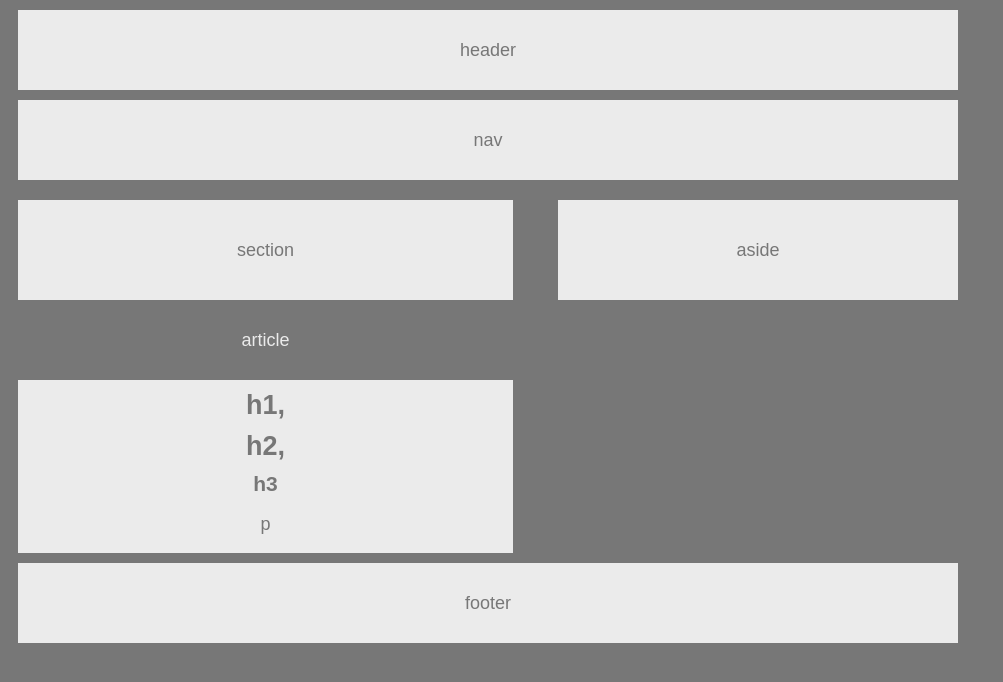
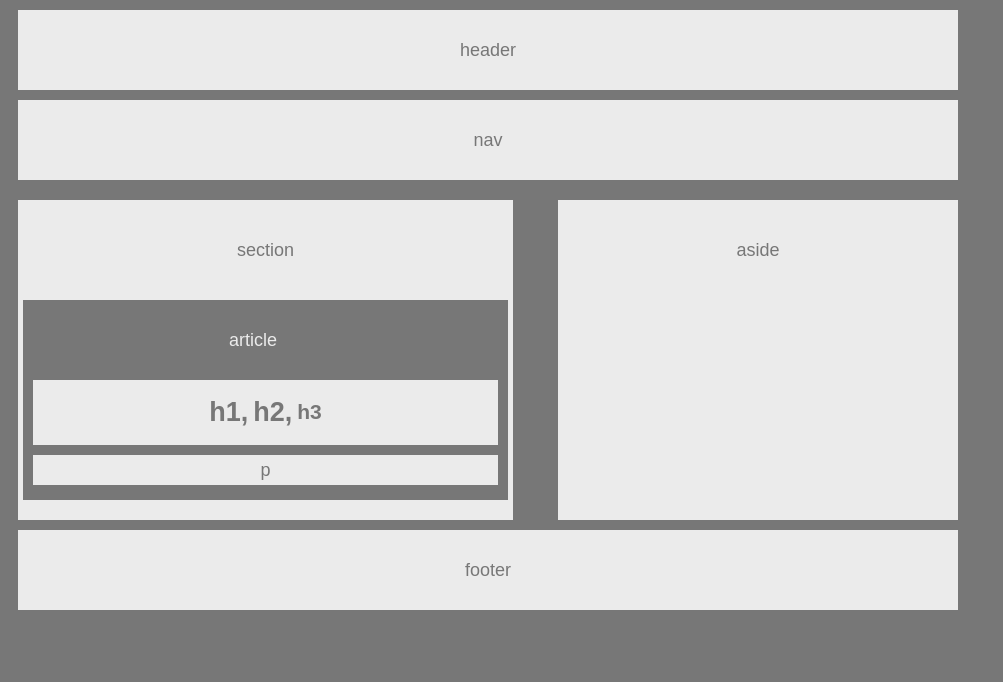
Before and after one commit to Brittanie-M/HW-Wireframe, a plain HTML site: page index.html in a window 1280 px wide. Shown: the whole page, without its empty margins (0-1003 px from the left). Drawn offline with Linux system fonts and the light colour scheme.

Commit message:
finished

```diff
--- a/index.html
+++ b/index.html
@@ -30,9 +30,12 @@
             <h3> h3 </h3>
         </div>
 
-        <p> p </p>
+        <div class="par">
+            <p> p </p>
+        </div>
 
     </article>
+
     </div>
 
     </section>
--- a/style.css
+++ b/style.css
@@ -30,20 +30,51 @@ section {
     width: 495px;
     float:left;
     margin: 10px;
+    height: 320px;
 }
 
+div.parent {
+    background: #777;
+    height: 200px;
+    margin: 5px;
+
+}
 header.art {
     color: #ebebeb;
     background: #777;
-    width: 495px;
+    width: 460px;
     margin: 0px;
+}
 
+div.head {
+    background: #ebebeb;
+    margin: 0px 10px 5px 10px;
+    width: 460 px;
+}
+
+div.par {
+    margin-top: 5px;
 }
 
 h1, h2, h3 {
     color: #777;
+
+    display: inline-block;
+    height: 20px;
+    text-align: center;
+    vertical-align: middle;
+    line-height: 20px;
+
+}
+
+p {
+    color: #777;
     background: #ebebeb;
     margin: 10px;
+    height:30px;
+    text-align: center;
+    vertical-align: middle;
+    line-height: 30px;
 }
 
 aside {
@@ -51,8 +82,7 @@ aside {
     text-align: center;
     float: right;
     width: 400px;
-    length: 200px;
-    display: inline-block;
+    height: 320px;
     margin: 10px;
 }
 
```
